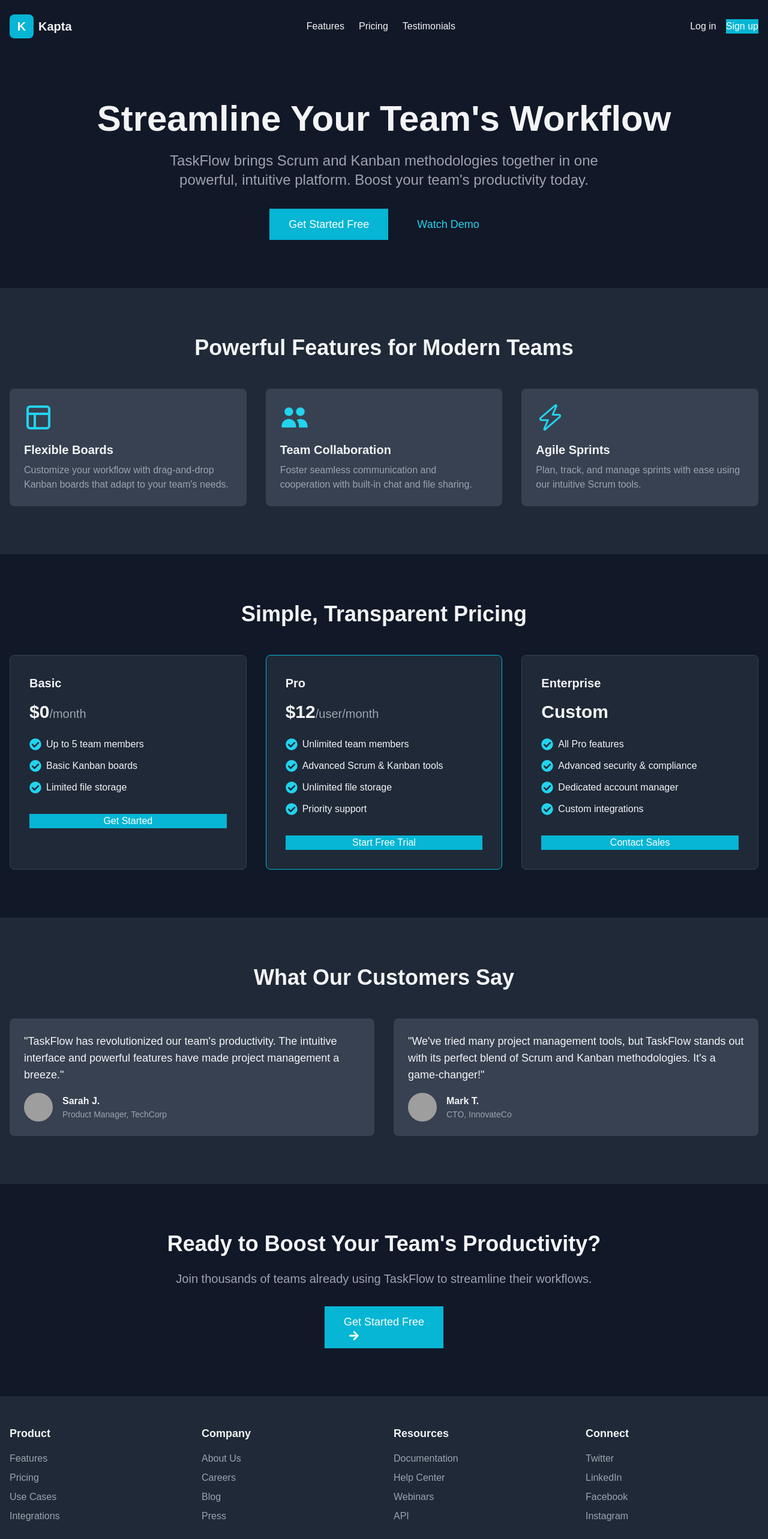
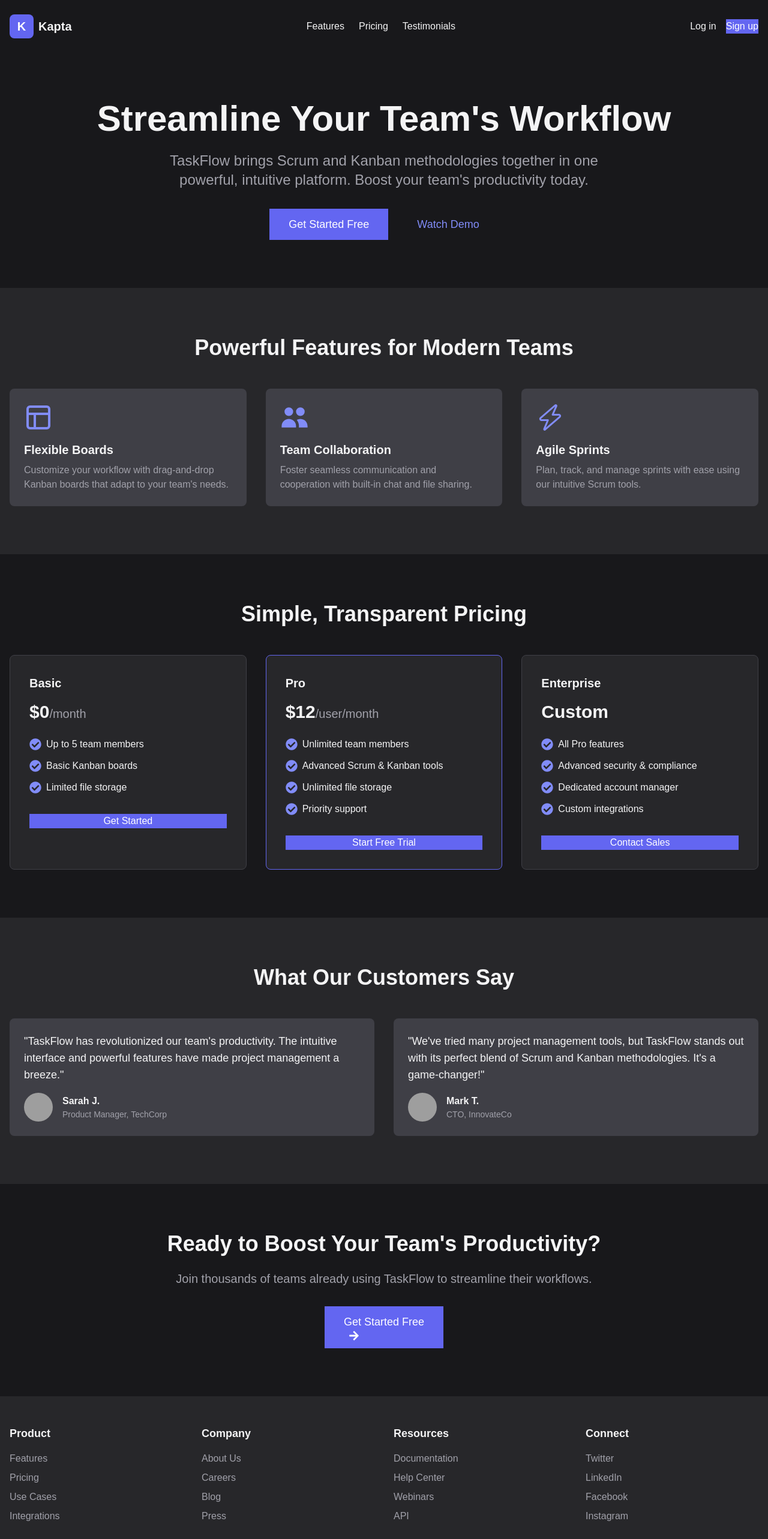
Before and after one commit to pierreGaramendi/kapta-next, a Next.js app: page / in a window 1280 px wide. Shown: the top 2566 px of the page at 60% size. Built offline with nearby package versions, Linux system fonts and the light colour scheme; grey boxes are pictures that could not be loaded.

Commit message:
parts of the board converted into components

```diff
--- a/package.json
+++ b/package.json
@@ -14,7 +14,8 @@
     "next": "14.2.9",
     "react": "^18",
     "react-dom": "^18",
-    "react-icons": "^5.3.0"
+    "react-icons": "^5.3.0",
+    "zustand": "5.0.0-rc.2"
   },
   "devDependencies": {
     "@types/node": "^20",
--- a/src/app/api/projects/get/route.ts
+++ b/src/app/api/projects/get/route.ts
@@ -11,7 +11,5 @@ export async function GET() {
     };
   }
   const serializedProjects = JSON.parse(JSON.stringify(projects));
-  return NextResponse.json({
-    projects: serializedProjects,
-  });
+  return NextResponse.json(serializedProjects);
 }
--- a/src/app/page.tsx
+++ b/src/app/page.tsx
@@ -7,69 +7,69 @@ import Link from "next/link";
 
 export default function Home() {
   return (
-    <div className="min-h-screen bg-gray-900 text-gray-100">
+    <div className="min-h-screen bg-zinc-900 text-zinc-100">
       <header className="container mx-auto px-4 py-6 flex justify-between items-center">
         <div className="flex items-center space-x-2">
-          <div className="w-10 h-10 bg-cyan-500 rounded-lg flex items-center justify-center text-white font-bold text-xl">K</div>
+          <div className="w-10 h-10 bg-indigo-500 rounded-lg flex items-center justify-center text-white font-bold text-xl">K</div>
           <span className="text-xl font-bold">Kapta</span>
         </div>
         <nav className="hidden md:flex space-x-6">
-          <Link className="hover:text-cyan-400 transition-colors" href="#features">
+          <Link className="hover:text-indigo-400 transition-colors" href="#features">
             Features
           </Link>
-          <Link className="hover:text-cyan-400 transition-colors" href="#pricing">
+          <Link className="hover:text-indigo-400 transition-colors" href="#pricing">
             Pricing
           </Link>
-          <Link className="hover:text-cyan-400 transition-colors" href="#testimonials">
+          <Link className="hover:text-indigo-400 transition-colors" href="#testimonials">
             Testimonials
           </Link>
         </nav>
         <div className="flex items-center space-x-4">
-          <button className="hidden md:inline-flex hover:text-cyan-400 transition-colors">Log in</button>
-          <button className="bg-cyan-500 hover:bg-cyan-600 text-white transition-colors">Sign up</button>
+          <button className="hidden md:inline-flex hover:text-indigo-400 transition-colors">Log in</button>
+          <button className="bg-indigo-500 hover:bg-indigo-600 text-white transition-colors">Sign up</button>
         </div>
       </header>
 
       <main>
         <section className="container mx-auto px-4 py-20 text-center">
           <h1 className="text-4xl md:text-6xl font-bold mb-6">Streamline Your Team's Workflow</h1>
-          <p className="text-xl md:text-2xl text-gray-400 mb-8 max-w-3xl mx-auto">
+          <p className="text-xl md:text-2xl text-zinc-400 mb-8 max-w-3xl mx-auto">
             TaskFlow brings Scrum and Kanban methodologies together in one powerful, intuitive platform. Boost your team's
             productivity today.
           </p>
           <div className="flex flex-col md:flex-row justify-center items-center space-y-4 md:space-y-0 md:space-x-4">
-            <button className="bg-cyan-500 hover:bg-cyan-600 text-white transition-colors text-lg px-8 py-3">
+            <button className="bg-indigo-500 hover:bg-indigo-600 text-white transition-colors text-lg px-8 py-3">
               Get Started Free
             </button>
 
-            <button className="text-cyan-400 border-cyan-400 hover:bg-cyan-400 hover:text-gray-900 transition-colors text-lg px-8 py-3">
+            <button className="text-indigo-400 border-indigo-400 hover:bg-indigo-400 hover:text-zinc-900 transition-colors text-lg px-8 py-3">
               <Link href="/w/dashboard">Watch Demo</Link>
             </button>
           </div>
         </section>
 
-        <section id="features" className="bg-gray-800 py-20">
+        <section id="features" className="bg-zinc-800 py-20">
           <div className="container mx-auto px-4">
             <h2 className="text-3xl md:text-4xl font-bold mb-12 text-center">Powerful Features for Modern Teams</h2>
             <div className="grid md:grid-cols-3 gap-8">
-              <div className="bg-gray-700 p-6 rounded-lg">
-                <FiLayout className="text-cyan-400 w-12 h-12 mb-4" />
+              <div className="bg-zinc-700 p-6 rounded-lg">
+                <FiLayout className="text-indigo-400 w-12 h-12 mb-4" />
                 <h3 className="text-xl font-semibold mb-2">Flexible Boards</h3>
-                <p className="text-gray-400">
+                <p className="text-zinc-400">
                   Customize your workflow with drag-and-drop Kanban boards that adapt to your team's needs.
                 </p>
               </div>
-              <div className="bg-gray-700 p-6 rounded-lg">
-                <HiUsers className="text-cyan-400 w-12 h-12 mb-4" />
+              <div className="bg-zinc-700 p-6 rounded-lg">
+                <HiUsers className="text-indigo-400 w-12 h-12 mb-4" />
                 <h3 className="text-xl font-semibold mb-2">Team Collaboration</h3>
-                <p className="text-gray-400">
+                <p className="text-zinc-400">
                   Foster seamless communication and cooperation with built-in chat and file sharing.
                 </p>
               </div>
-              <div className="bg-gray-700 p-6 rounded-lg">
-                <GoZap className="text-cyan-400 w-12 h-12 mb-4" />
+              <div className="bg-zinc-700 p-6 rounded-lg">
+                <GoZap className="text-indigo-400 w-12 h-12 mb-4" />
                 <h3 className="text-xl font-semibold mb-2">Agile Sprints</h3>
-                <p className="text-gray-400">Plan, track, and manage sprints with ease using our intuitive Scrum tools.</p>
+                <p className="text-zinc-400">Plan, track, and manage sprints with ease using our intuitive Scrum tools.</p>
               </div>
             </div>
           </div>
@@ -79,84 +79,84 @@ export default function Home() {
           <div className="container mx-auto px-4">
             <h2 className="text-3xl md:text-4xl font-bold mb-12 text-center">Simple, Transparent Pricing</h2>
             <div className="grid md:grid-cols-3 gap-8">
-              <div className="bg-gray-800 p-8 rounded-lg border border-gray-700">
+              <div className="bg-zinc-800 p-8 rounded-lg border border-zinc-700">
                 <h3 className="text-xl font-semibold mb-4">Basic</h3>
                 <p className="text-3xl font-bold mb-6">
-                  $0<span className="text-xl font-normal text-gray-400">/month</span>
+                  $0<span className="text-xl font-normal text-zinc-400">/month</span>
                 </p>
                 <ul className="space-y-3 mb-8">
                   <li className="flex items-center">
-                    <FaCheckCircle className="text-cyan-400 w-5 h-5 mr-2" />
+                    <FaCheckCircle className="text-indigo-400 w-5 h-5 mr-2" />
                     <span>Up to 5 team members</span>
                   </li>
                   <li className="flex items-center">
-                    <FaCheckCircle className="text-cyan-400 w-5 h-5 mr-2" />
+                    <FaCheckCircle className="text-indigo-400 w-5 h-5 mr-2" />
                     <span>Basic Kanban boards</span>
                   </li>
                   <li className="flex items-center">
-                    <FaCheckCircle className="text-cyan-400 w-5 h-5 mr-2" />
+                    <FaCheckCircle className="text-indigo-400 w-5 h-5 mr-2" />
                     <span>Limited file storage</span>
                   </li>
                 </ul>
-                <button className="w-full bg-cyan-500 hover:bg-cyan-600 text-white transition-colors">Get Started</button>
+                <button className="w-full bg-indigo-500 hover:bg-indigo-600 text-white transition-colors">Get Started</button>
               </div>
-              <div className="bg-gray-800 p-8 rounded-lg border border-cyan-500">
+              <div className="bg-zinc-800 p-8 rounded-lg border border-indigo-500">
                 <h3 className="text-xl font-semibold mb-4">Pro</h3>
                 <p className="text-3xl font-bold mb-6">
-                  $12<span className="text-xl font-normal text-gray-400">/user/month</span>
+                  $12<span className="text-xl font-normal text-zinc-400">/user/month</span>
                 </p>
                 <ul className="space-y-3 mb-8">
                   <li className="flex items-center">
-                    <FaCheckCircle className="text-cyan-400 w-5 h-5 mr-2" />
+                    <FaCheckCircle className="text-indigo-400 w-5 h-5 mr-2" />
                     <span>Unlimited team members</span>
                   </li>
                   <li className="flex items-center">
-                    <FaCheckCircle className="text-cyan-400 w-5 h-5 mr-2" />
+                    <FaCheckCircle className="text-indigo-400 w-5 h-5 mr-2" />
                     <span>Advanced Scrum & Kanban tools</span>
                   </li>
                   <li className="flex items-center">
-                    <FaCheckCircle className="text-cyan-400 w-5 h-5 mr-2" />
+                    <FaCheckCircle className="text-indigo-400 w-5 h-5 mr-2" />
                     <span>Unlimited file storage</span>
                   </li>
                   <li className="flex items-center">
-                    <FaCheckCircle className="text-cyan-400 w-5 h-5 mr-2" />
+                    <FaCheckCircle className="text-indigo-400 w-5 h-5 mr-2" />
                     <span>Priority support</span>
                   </li>
                 </ul>
-                <button className="w-full bg-cyan-500 hover:bg-cyan-600 text-white transition-colors">Start Free Trial</button>
+                <button className="w-full bg-indigo-500 hover:bg-indigo-600 text-white transition-colors">Start Free Trial</button>
               </div>
-              <div className="bg-gray-800 p-8 rounded-lg border border-gray-700">
+              <div className="bg-zinc-800 p-8 rounded-lg border border-zinc-700">
                 <h3 className="text-xl font-semibold mb-4">Enterprise</h3>
                 <p className="text-3xl font-bold mb-6">Custom</p>
                 <ul className="space-y-3 mb-8">
                   <li className="flex items-center">
-                    <FaCheckCircle className="text-cyan-400 w-5 h-5 mr-2" />
+                    <FaCheckCircle className="text-indigo-400 w-5 h-5 mr-2" />
                     <span>All Pro features</span>
                   </li>
                   <li className="flex items-center">
-                    <FaCheckCircle className="text-cyan-400 w-5 h-5 mr-2" />
+                    <FaCheckCircle className="text-indigo-400 w-5 h-5 mr-2" />
                     <span>Advanced security & compliance</span>
                   </li>
                   <li className="flex items-center">
-                    <FaCheckCircle className="text-cyan-400 w-5 h-5 mr-2" />
+                    <FaCheckCircle className="text-indigo-400 w-5 h-5 mr-2" />
                     <span>Dedicated account manager</span>
                   </li>
                   <li className="flex items-center">
-                    <FaCheckCircle className="text-cyan-400 w-5 h-5 mr-2" />
+                    <FaCheckCircle className="text-indigo-400 w-5 h-5 mr-2" />
                     <span>Custom integrations</span>
                   </li>
                 </ul>
-                <button className="w-full bg-cyan-500 hover:bg-cyan-600 text-white transition-colors">Contact Sales</button>
+                <button className="w-full bg-indigo-500 hover:bg-indigo-600 text-white transition-colors">Contact Sales</button>
               </div>
             </div>
           </div>
         </section>
 
-        <section id="testimonials" className="bg-gray-800 py-20">
+        <section id="testimonials" className="bg-zinc-800 py-20">
           <div className="container mx-auto px-4">
             <h2 className="text-3xl md:text-4xl font-bold mb-12 text-center">What Our Customers Say</h2>
             <div className="grid md:grid-cols-2 gap-8">
-              <div className="bg-gray-700 p-6 rounded-lg">
+              <div className="bg-zinc-700 p-6 rounded-lg">
                 <p className="text-lg mb-4">
                   "TaskFlow has revolutionized our team's productivity. The intuitive interface and powerful features have made
                   project management a breeze."
@@ -165,11 +165,11 @@ export default function Home() {
                   <img src="/placeholder.svg?height=50&width=50" alt="Sarah J." className="w-12 h-12 rounded-full mr-4" />
                   <div>
                     <p className="font-semibold">Sarah J.</p>
-                    <p className="text-sm text-gray-400">Product Manager, TechCorp</p>
+                    <p className="text-sm text-zinc-400">Product Manager, TechCorp</p>
                   </div>
                 </div>
               </div>
-              <div className="bg-gray-700 p-6 rounded-lg">
+              <div className="bg-zinc-700 p-6 rounded-lg">
                 <p className="text-lg mb-4">
                   "We've tried many project management tools, but TaskFlow stands out with its perfect blend of Scrum and Kanban
                   methodologies. It's a game-changer!"
@@ -178,7 +178,7 @@ export default function Home() {
                   <img src="/placeholder.svg?height=50&width=50" alt="Mark T." className="w-12 h-12 rounded-full mr-4" />
                   <div>
                     <p className="font-semibold">Mark T.</p>
-                    <p className="text-sm text-gray-400">CTO, InnovateCo</p>
+                    <p className="text-sm text-zinc-400">CTO, InnovateCo</p>
                   </div>
                 </div>
               </div>
@@ -189,10 +189,10 @@ export default function Home() {
         <section className="py-20">
           <div className="container mx-auto px-4 text-center">
             <h2 className="text-3xl md:text-4xl font-bold mb-6">Ready to Boost Your Team's Productivity?</h2>
-            <p className="text-xl text-gray-400 mb-8">
+            <p className="text-xl text-zinc-400 mb-8">
               Join thousands of teams already using TaskFlow to streamline their workflows.
             </p>
-            <button className="bg-cyan-500 hover:bg-cyan-600 text-white transition-colors text-lg px-8 py-3">
+            <button className="bg-indigo-500 hover:bg-indigo-600 text-white transition-colors text-lg px-8 py-3">
               <span>
                 Get Started Free <FaArrowRight className="ml-2" />{" "}
               </span>
@@ -201,29 +201,29 @@ export default function Home() {
         </section>
       </main>
 
-      <footer className="bg-gray-800 py-12">
+      <footer className="bg-zinc-800 py-12">
         <div className="container mx-auto px-4">
           <div className="grid md:grid-cols-4 gap-8">
             <div>
               <h3 className="text-lg font-semibold mb-4">Product</h3>
               <ul className="space-y-2">
                 <li>
-                  <Link href="#" className="text-gray-400 hover:text-cyan-400 transition-colors">
+                  <Link href="#" className="text-zinc-400 hover:text-indigo-400 transition-colors">
                     Features
                   </Link>
                 </li>
                 <li>
-                  <Link href="#" className="text-gray-400 hover:text-cyan-400 transition-colors">
+                  <Link href="#" className="text-zinc-400 hover:text-indigo-400 transition-colors">
                     Pricing
                   </Link>
                 </li>
                 <li>
-                  <Link href="#" className="text-gray-400 hover:text-cyan-400 transition-colors">
+                  <Link href="#" className="text-zinc-400 hover:text-indigo-400 transition-colors">
                     Use Cases
                   </Link>
                 </li>
                 <li>
-                  <Link href="#" className="text-gray-400 hover:text-cyan-400 transition-colors">
+                  <Link href="#" className="text-zinc-400 hover:text-indigo-400 transition-colors">
                     Integrations
                   </Link>
                 </li>
@@ -233,22 +233,22 @@ export default function Home() {
               <h3 className="text-lg font-semibold mb-4">Company</h3>
               <ul className="space-y-2">
                 <li>
-                  <Link href="#" className="text-gray-400 hover:text-cyan-400 transition-colors">
+                  <Link href="#" className="text-zinc-400 hover:text-indigo-400 transition-colors">
                     About Us
                   </Link>
                 </li>
                 <li>
-                  <Link href="#" className="text-gray-400 hover:text-cyan-400 transition-colors">
+                  <Link href="#" className="text-zinc-400 hover:text-indigo-400 transition-colors">
                     Careers
                   </Link>
                 </li>
                 <li>
-                  <Link href="#" className="text-gray-400 hover:text-cyan-400 transition-colors">
+                  <Link href="#" className="text-zinc-400 hover:text-indigo-400 transition-colors">
                     Blog
                   </Link>
                 </li>
                 <li>
-                  <Link href="#" className="text-gray-400 hover:text-cyan-400 transition-colors">
+                  <Link href="#" className="text-zinc-400 hover:text-indigo-400 transition-colors">
                     Press
                   </Link>
                 </li>
@@ -258,22 +258,22 @@ export default function Home() {
               <h3 className="text-lg font-semibold mb-4">Resources</h3>
               <ul className="space-y-2">
                 <li>
-                  <Link href="#" className="text-gray-400 hover:text-cyan-400 transition-colors">
+                  <Link href="#" className="text-zinc-400 hover:text-indigo-400 transition-colors">
                     Documentation
                   </Link>
                 </li>
                 <li>
-                  <Link href="#" className="text-gray-400 hover:text-cyan-400 transition-colors">
+                  <Link href="#" className="text-zinc-400 hover:text-indigo-400 transition-colors">
                     Help Center
                   </Link>
                 </li>
                 <li>
-                  <Link href="#" className="text-gray-400 hover:text-cyan-400 transition-colors">
+                  <Link href="#" className="text-zinc-400 hover:text-indigo-400 transition-colors">
                     Webinars
                   </Link>
                 </li>
                 <li>
-                  <Link href="#" className="text-gray-400 hover:text-cyan-400 transition-colors">
+                  <Link href="#" className="text-zinc-400 hover:text-indigo-400 transition-colors">
                     API
                   </Link>
                 </li>
@@ -283,29 +283,29 @@ export default function Home() {
               <h3 className="text-lg font-semibold mb-4">Connect</h3>
               <ul className="space-y-2">
                 <li>
-                  <Link href="#" className="text-gray-400 hover:text-cyan-400 transition-colors">
+                  <Link href="#" className="text-zinc-400 hover:text-indigo-400 transition-colors">
                     Twitter
                   </Link>
                 </li>
                 <li>
-                  <Link href="#" className="text-gray-400 hover:text-cyan-400 transition-colors">
+                  <Link href="#" className="text-zinc-400 hover:text-indigo-400 transition-colors">
                     LinkedIn
                   </Link>
                 </li>
                 <li>
-                  <Link href="#" className="text-gray-400 hover:text-cyan-400 transition-colors">
+                  <Link href="#" className="text-zinc-400 hover:text-indigo-400 transition-colors">
                     Facebook
                   </Link>
                 </li>
                 <li>
-                  <Link href="#" className="text-gray-400 hover:text-cyan-400 transition-colors">
+                  <Link href="#" className="text-zinc-400 hover:text-indigo-400 transition-colors">
                     Instagram
                   </Link>
                 </li>
               </ul>
             </div>
           </div>
-          <div className="mt-12 pt-8 border-t border-gray-700 text-center text-gray-400">
+          <div className="mt-12 pt-8 border-t border-zinc-700 text-center text-zinc-400">
             <p>&copy;2023 TaskFlow. All rights reserved.</p>
           </div>
         </div>
--- /dev/null
+++ b/src/app/w/dashboard/components/dashboard-main.css
@@ -0,0 +1,5 @@
+.gridme {
+    display: grid;
+    grid-template-columns: repeat(2, minmax(0, 1fr));
+    gap: 1rem;
+  }
--- a/src/app/w/layout.tsx
+++ b/src/app/w/layout.tsx
@@ -7,9 +7,9 @@ export default function ({
   children: React.ReactNode;
 }>) {
   return (
-    <div className="flex flex-row min-h-screen bg-neutral-900">
+    <div className="flex flex-row h-screen bg-zinc-900 overflow-hidden">
       <Sidebar />
-      <div className="flex-1 py-3 pr-3">{children}</div>
+      <div className="py-3 pr-3 w-full">{children}</div>
     </div>
   );
 }
```
Also changed, not shown: src/app/store/project.store.ts (added, +34 -0 lines), src/app/w/components/SideBar.tsx (+13 -10 lines), src/app/w/dashboard/components/dashboard-main.tsx (added, +52 -0 lines), src/app/w/dashboard/components/dashboard-summary/DashboardSummary.tsx (added, +43 -0 lines), src/app/w/dashboard/components/dashboard-topbar/DashboardTopbar.tsx (added, +30 -0 lines), src/app/w/dashboard/page.tsx (+44 -33 lines), 1 other file (tests, documents, lock files or other folders).
